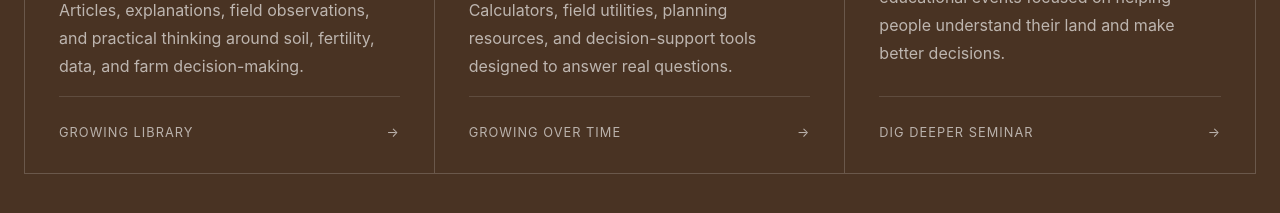
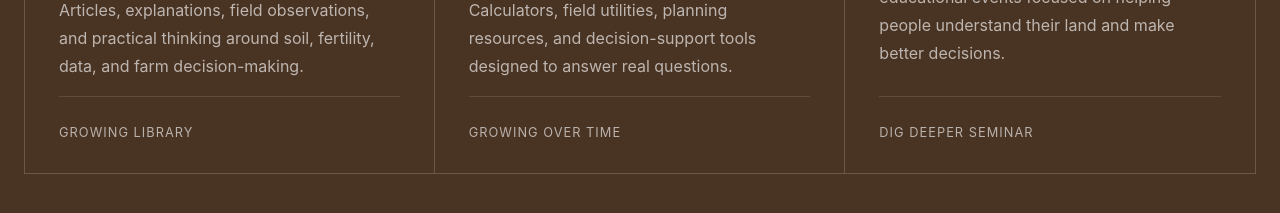
Before and after one commit to boone-rds/srcs-website, a React (Vite) app: page / in a window 1280 px wide. Shown: the part 5140-5353 px from the top of the page. Built offline with nearby package versions, Linux system fonts and the light colour scheme.

Commit message:
Remove misleading resource card link affordance

```diff
--- a/src/sections/DigDeeper/DigDeeper.css
+++ b/src/sections/DigDeeper/DigDeeper.css
@@ -111,14 +111,6 @@
   text-transform: uppercase;
 }
 
-.resource-card__footer span:last-child {
-  transition: transform var(--transition-fast);
-}
-
-.resource-card:hover .resource-card__footer span:last-child {
-  transform: translateX(4px);
-}
-
 .dig-deeper__future {
   display: grid;
   grid-template-columns: 200px minmax(0, 700px);
--- a/src/sections/DigDeeper/DigDeeper.tsx
+++ b/src/sections/DigDeeper/DigDeeper.tsx
@@ -71,7 +71,6 @@ function DigDeeper() {
 
               <div className="resource-card__footer">
                 <span>{resource.status}</span>
-                <span aria-hidden="true">→</span>
               </div>
             </Link>
           ))}
```
